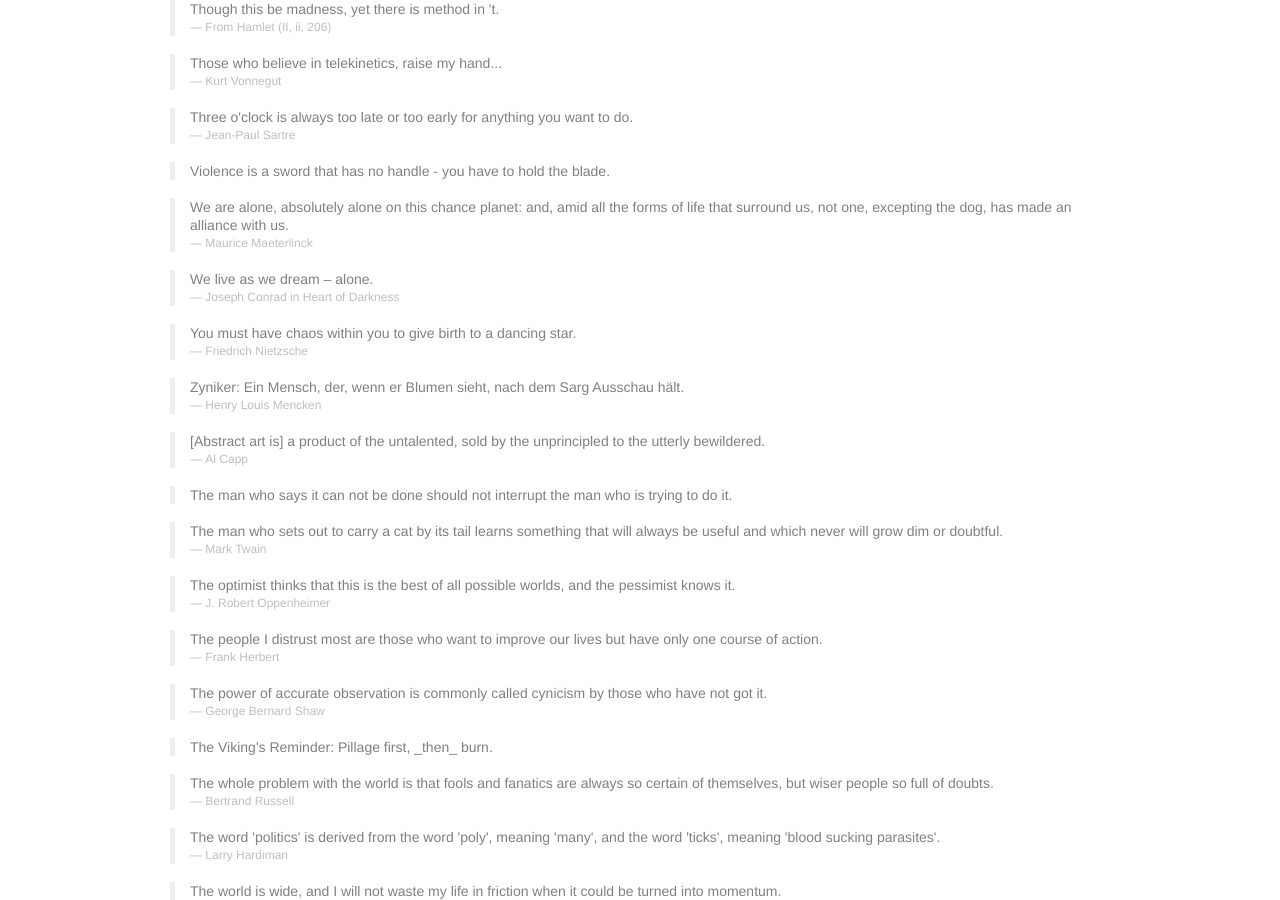
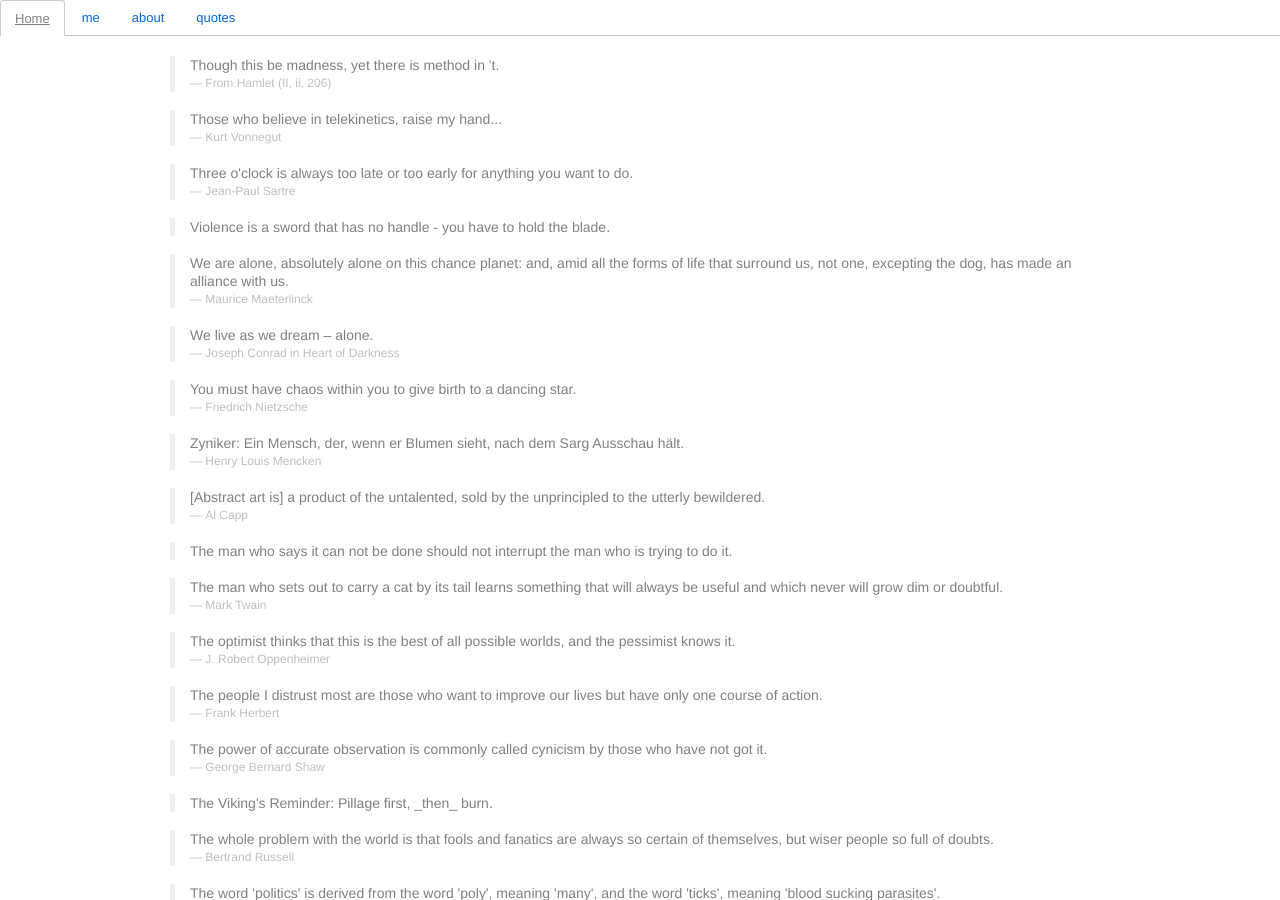
Before and after one commit to tinnet/tinnet.github.com, a Jekyll site: the page built from quotes.html, in a window 1280 px wide and 900 px high. Built offline with Jekyll 4.4.1, drawn with Linux system fonts in a browser that asks for light colours.

Commit message:
added gitignire and navigationo

```diff
--- a/_layouts/default.html
+++ b/_layouts/default.html
@@ -7,6 +7,14 @@
   <link rel="shortcut icon" href="favicon.ico">
 </head>
 <body>
+
+<ul class="tabs">
+  <li class="active"><a href="#">Home</a></li>
+  <li><a href="/">me</a></li>
+  <li><a href="/about.html">about</a></li>
+  <li><a href="/quotes.html">quotes</a></li>
+</ul>
+
 
 <div class="container">
 {{ content}}
```
Also changed, not shown: 1 other file.
